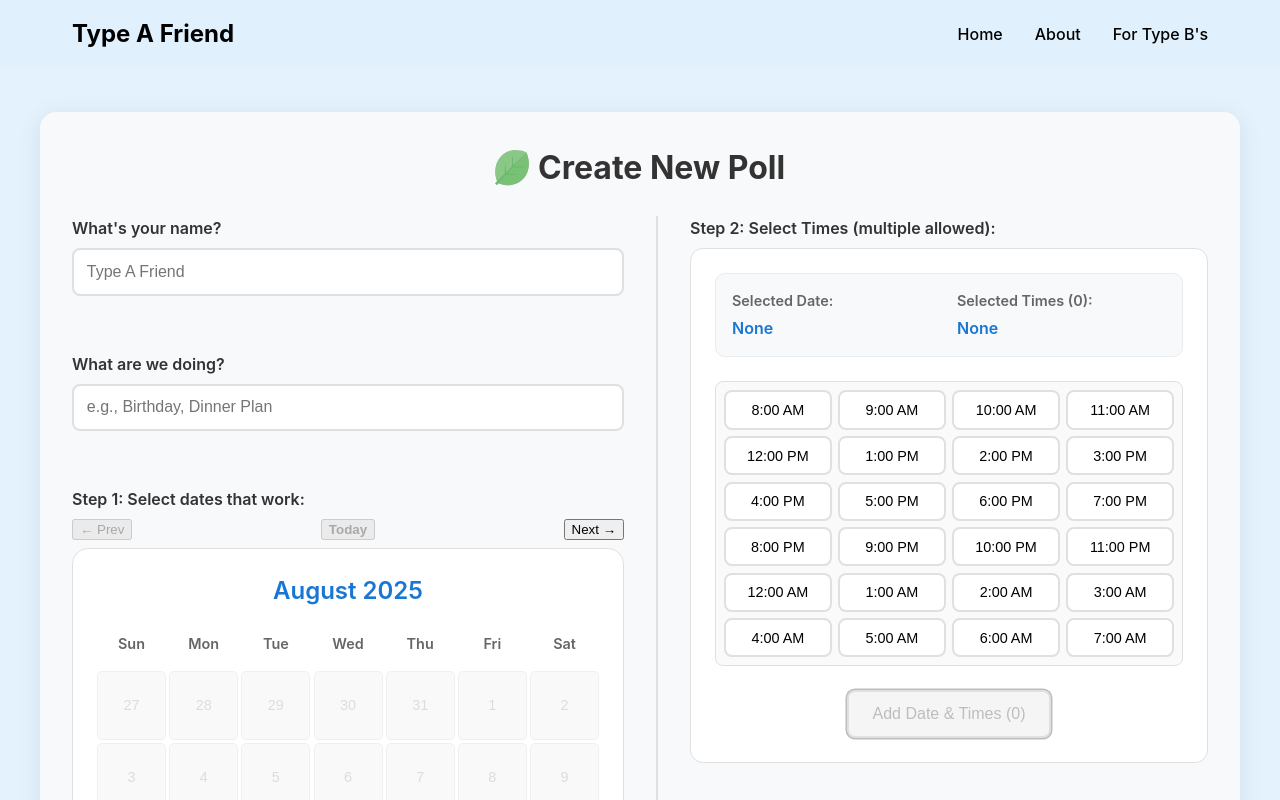
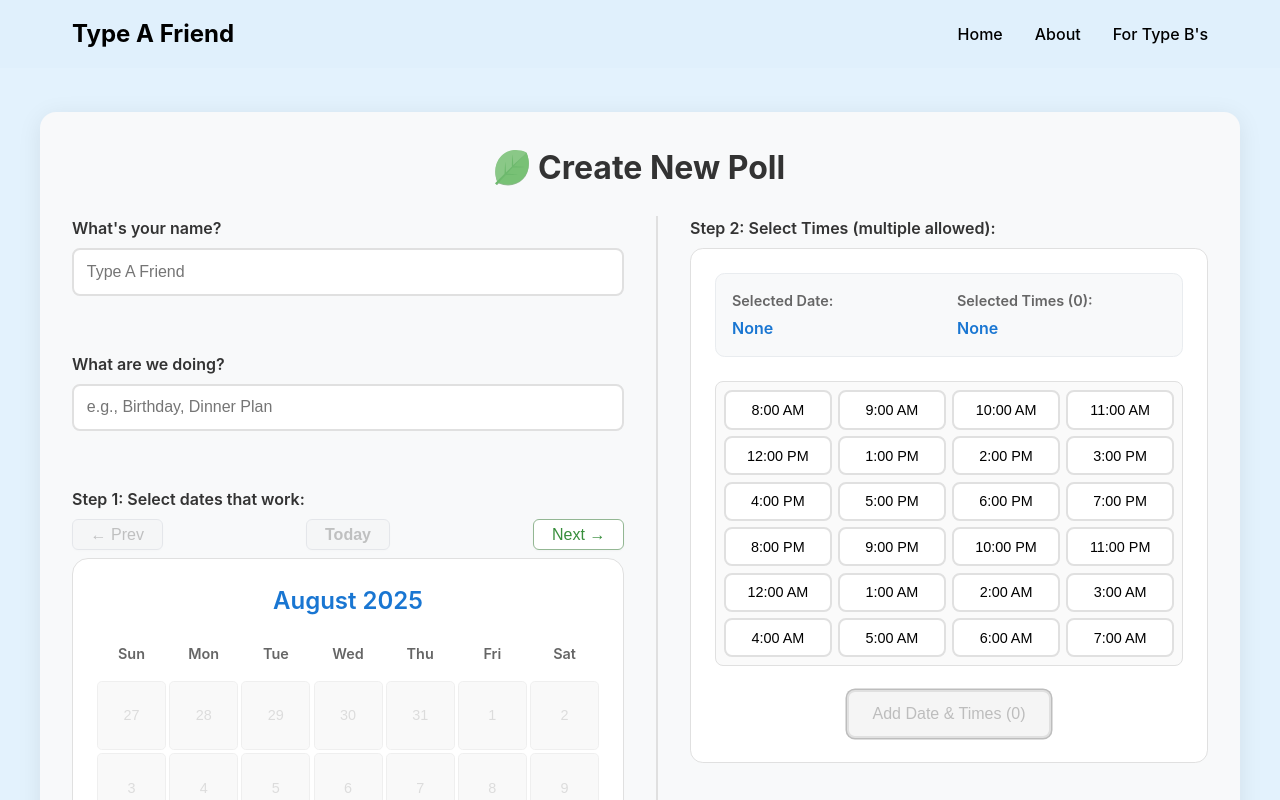
Before and after one commit to oolongmilk/Type-A-Friend, a React (Vite) app: page /find-time in a window 1280 px wide. Shown: the top 800 px of the page. Built offline with nearby package versions, Linux system fonts and the light colour scheme; no server answers.

Commit message:
green colors

```diff
--- /dev/null
+++ b/src/Tools/FindTime/Components/CalendarHeader.css
@@ -0,0 +1,49 @@
+/* CalendarHeader navigation styling */
+.calendar-header-nav {
+  display: flex;
+  align-items: center;
+  justify-content: space-between;
+  margin-bottom: 8px;
+  gap: 0.5rem;
+}
+
+.styled-nav-btn {
+  background: #fff;
+  border: 1px solid #93B793;
+  color: #388e3c;
+  font-weight: 500;
+  border-radius: 6px;
+  padding: 0.35em 1.1em;
+  font-size: 1rem;
+  transition: background 0.15s, border 0.15s, color 0.15s;
+  cursor: pointer;
+  box-shadow: 0 1px 2px rgba(0,0,0,0.03);
+}
+.styled-nav-btn:disabled {
+  opacity: 0.5;
+  cursor: not-allowed;
+  background: #f3f4f6;
+  color: #888;
+  border-color: #d1d5db;
+}
+.styled-nav-btn:not(:disabled):hover {
+  background: #e6f7e6;
+  border-color: #6DB96D;
+  color: #388e3c;
+}
+.today-btn {
+  font-weight: 700;
+  color: #fff;
+  border-color: #6DB96D;
+  background: #6DB96D;
+}
+.today-btn:not(:disabled):hover {
+  background: #8AC887;
+  border-color: #388e3c;
+  color: #fff;
+}
+.today-btn:disabled {
+  background: #f3f4f6;
+  color: #888;
+  border-color: #d1d5db;
+}
--- /dev/null
+++ b/src/Tools/FindTime/Components/CalendarHeader.jsx
@@ -0,0 +1,49 @@
+
+import './CalendarHeader.css';
+
+export default function CalendarHeader({
+	displayYear,
+	displayMonth,
+	minDate,
+	maxDate,
+	today,
+	goToPrevMonth,
+	goToNextMonth,
+	setDisplayYear,
+	setDisplayMonth
+}) {
+	return (
+			<div className="calendar-header-nav">
+				<button
+					type="button"
+					className="calendar-nav-btn styled-nav-btn"
+					onClick={goToPrevMonth}
+					disabled={displayYear === minDate.getFullYear() && displayMonth === minDate.getMonth()}
+					aria-label="Previous Month"
+				>
+					&#8592; Prev
+				</button>
+				<button
+					type="button"
+					className="calendar-nav-btn styled-nav-btn today-btn"
+					onClick={() => {
+						setDisplayYear(today.getFullYear());
+						setDisplayMonth(today.getMonth());
+					}}
+					aria-label="Go to Today"
+					disabled={displayYear === today.getFullYear() && displayMonth === today.getMonth()}
+				>
+					Today
+				</button>
+				<button
+					type="button"
+					className="calendar-nav-btn styled-nav-btn"
+					onClick={goToNextMonth}
+					disabled={displayYear === maxDate.getFullYear() && displayMonth === maxDate.getMonth()}
+					aria-label="Next Month"
+				>
+					Next &#8594;
+				</button>
+			</div>
+	);
+}
--- a/src/Tools/FindTime/CreatePoll.jsx
+++ b/src/Tools/FindTime/CreatePoll.jsx
@@ -10,6 +10,7 @@ import SelectedTimesList from './Components/SelectedTimesList';
 import ShareLinkModal from './Components/ShareLinkModal';
 import { getMonthDays } from './Utils/utils';
 import CalendarGrid from './Components/CalendarGrid';
+import CalendarHeader from './Components/CalendarHeader';
 
 
 
@@ -190,39 +191,17 @@ function CreatePoll() {
 
             <div className="form-section">
               <label>Step 1: Select dates that work:</label>
-              <div style={{ display: 'flex', alignItems: 'center', justifyContent: 'space-between', marginBottom: 8 }}>
-                <button
-                  type="button"
-                  className="calendar-nav-btn"
-                  onClick={goToPrevMonth}
-                  disabled={displayYear === minDate.getFullYear() && displayMonth === minDate.getMonth()}
-                  aria-label="Previous Month"
-                >
-                  &#8592; Prev
-                </button>
-                <button
-                  type="button"
-                  className="calendar-nav-btn"
-                  onClick={() => {
-                    setDisplayYear(today.getFullYear());
-                    setDisplayMonth(today.getMonth());
-                  }}
-                  aria-label="Go to Today"
-                  style={{ fontWeight: 600 }}
-                  disabled={displayYear === today.getFullYear() && displayMonth === today.getMonth()}
-                >
-                  Today
-                </button>
-                <button
-                  type="button"
-                  className="calendar-nav-btn"
-                  onClick={goToNextMonth}
-                  disabled={displayYear === maxDate.getFullYear() && displayMonth === maxDate.getMonth()}
-                  aria-label="Next Month"
-                >
-                  Next &#8594;
-                </button>
-              </div>
+              <CalendarHeader
+                displayYear={displayYear}
+                displayMonth={displayMonth}
+                minDate={minDate}
+                maxDate={maxDate}
+                today={today}
+                goToPrevMonth={goToPrevMonth}
+                goToNextMonth={goToNextMonth}
+                setDisplayYear={setDisplayYear}
+                setDisplayMonth={setDisplayMonth}
+              />
               <CalendarGrid
                 days={calendarData.days}
                 monthName={calendarData.monthName}
```
